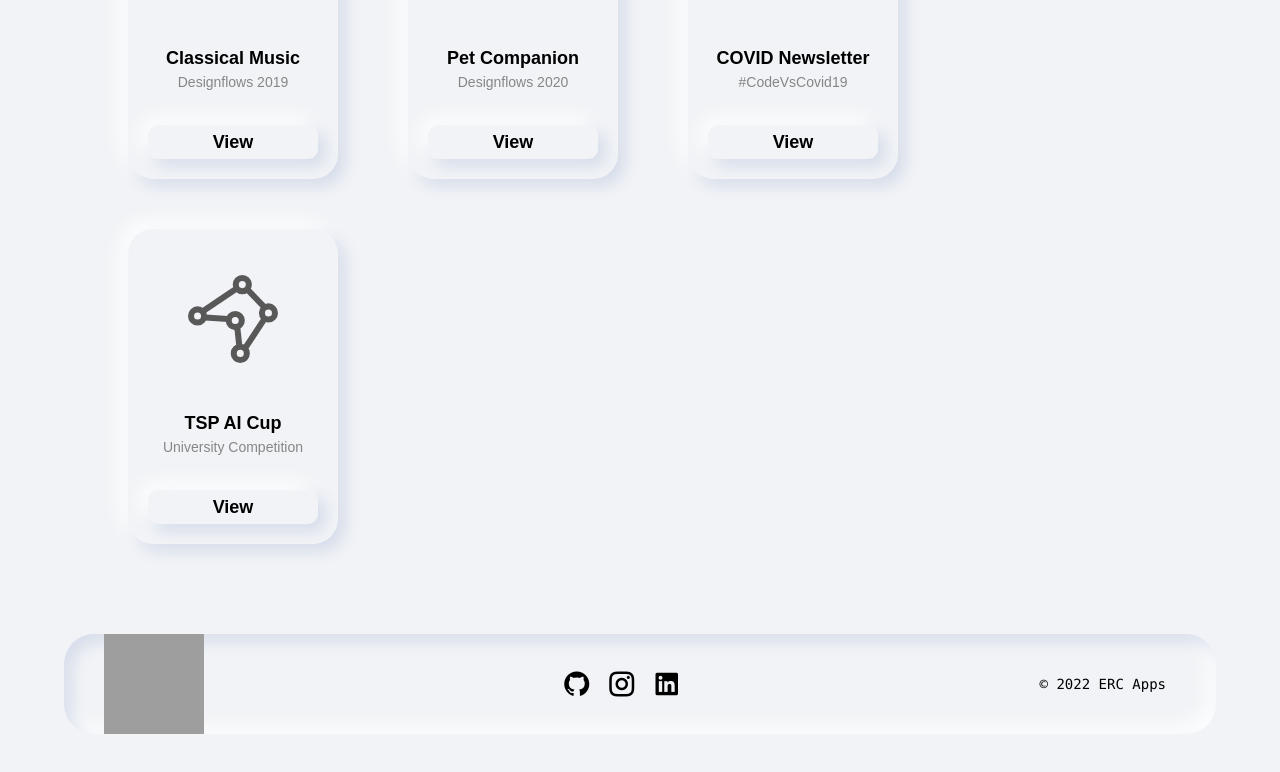
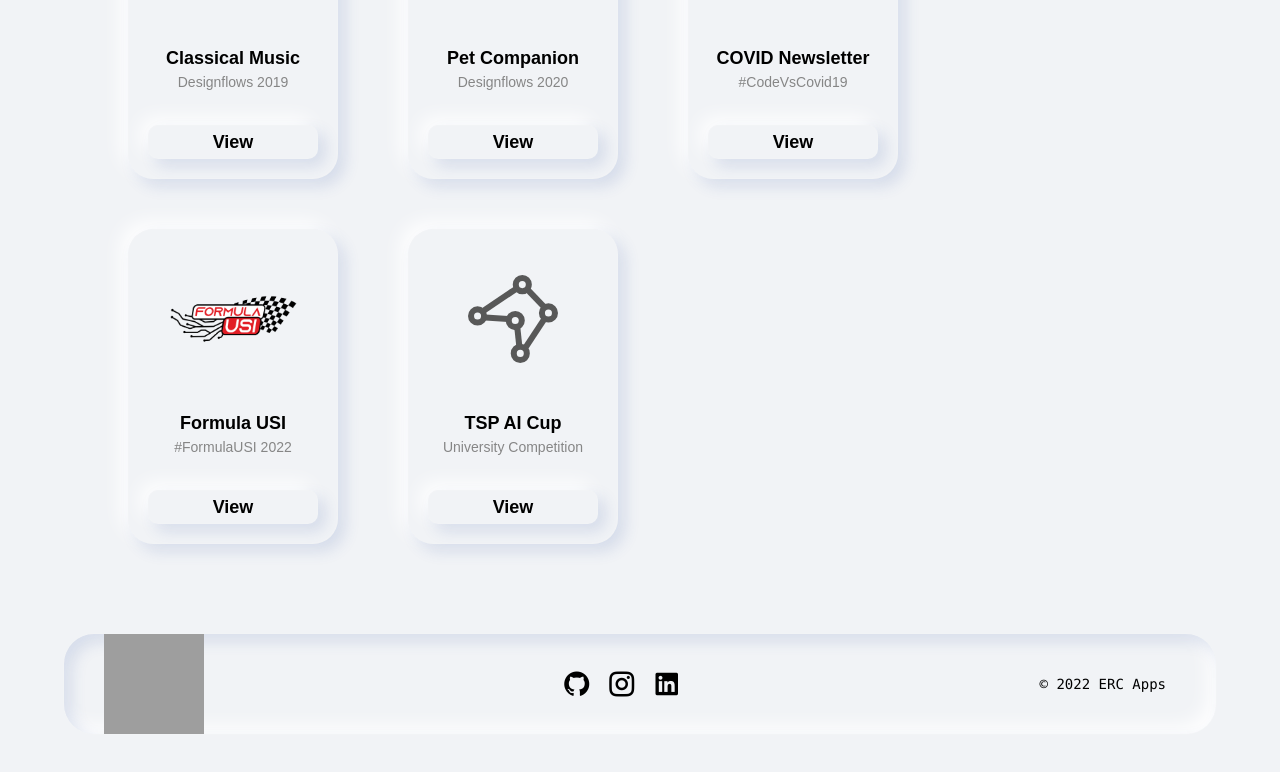
Before and after one commit to edoriggio/erc-apps, a Vue app: page /projects in a window 1280 px wide. Shown: the part 1998-2770 px from the top of the page. Built offline with nearby package versions, Linux system fonts and the light colour scheme; grey boxes are pictures that could not be loaded; a web font is replaced by a local one; what vue-flag-icon would draw is missing.

Commit message:
added formula usi

```diff
--- a/src/components/about/Skill.vue
+++ b/src/components/about/Skill.vue
@@ -250,6 +250,13 @@ export default {
     filter: invert(20%) sepia(63%) saturate(1709%) hue-rotate(216deg) brightness(95%) contrast(88%);
 }
 
+#-formulausi-2022 > img {
+  width: 30px;
+  height: 25px;
+  margin-right: 19px;
+  margin-left: 6px;
+}
+
 .cw-rotate {
     transform: rotate(0deg);
     transition: transform 0.2s ease-in-out;
--- a/src/components/projects/Project.vue
+++ b/src/components/projects/Project.vue
@@ -169,6 +169,11 @@ a:hover {
     width: 90px;
 }
 
+.formula-usi > img {
+  margin: 54px 0;
+  width: 127px;
+}
+
 .raytracer > img {
     margin: 63px 0;
     width: 90px;
--- a/src/components/projects/ProjectHeader.vue
+++ b/src/components/projects/ProjectHeader.vue
@@ -100,13 +100,13 @@ export default {
 </style>
 
 <style>
-.chinaconvitto-logo {
+.chinaconvitto-logo,
+.checq-me-logo,
+.formula-usi-logo {
     width: 70% !important;
 }
 
 .checq-me-logo {
-    width: 70% !important;
-
     filter: invert(20%) sepia(63%) saturate(1709%) hue-rotate(216deg) brightness(95%) contrast(88%);
 }
 </style>
--- a/src/data/about.js
+++ b/src/data/about.js
@@ -16,6 +16,12 @@ const _skills = [
                 'path': 'covid-newsletter',
                 'category': 'Competitions',
                 'icon': 'assets/competitions/newsletter.png'
+            },
+            {
+                'name': '#FormulaUSI 2022',
+                'path': 'formula-usi',
+                'category': 'Competitions',
+                'icon': 'assets/competitions/formulausi.png'
             }
         ]
     },
--- a/src/data/projects.js
+++ b/src/data/projects.js
@@ -139,7 +139,8 @@ const _projects = [
         'description': 'In this competition, candidates where asked to design an application for people who love music and what to increase their knowledge about the subject. The app had to be interactive and engaging. The three screens we had to design were: Homepage, where users could discover new content (such as music, podcasts...); Learn, where users had the possibility to study more in depth the world of music; and finally a Paywall, where users would land if they decided to go with the Pro version of the application. The total duration of the competition was of three days.',
         'screenshots': ['assets/competitions/designflows2019/designflows2019-screen-1.png', 'assets/competitions/designflows2019/designflows2019-screen-2.png', 'assets/competitions/designflows2019/designflows2019-screen-3.png'],
         'technologies': [],
-        'link': []
+        'link': [],
+        'achievements': []
     },
     {
         'title': 'Pet Companion',
@@ -151,7 +152,8 @@ const _projects = [
         'description': 'During this competition, we were asked to create the design for an application for those passionate about pets, and who want to learn more about domestic animals. The app had to be divided into three screens: Discover, where users are recommended content; Maps, where users can find follow an educational track and test their knowledge on pets; and a Paywall, where the user lands when they want to subscribe - if they haven\'t done already. The total duration of this competition was of three days.',
         'screenshots': ['assets/competitions/designflows2020/designflows2020-screen-1.png', 'assets/competitions/designflows2020/designflows2020-screen-2.png', 'assets/competitions/designflows2020/designflows2020-screen-3.png'],
         'technologies': [],
-        'link': []
+        'link': [],
+        'achievements': []
     },
     {
         'title': 'COVID Newsletter',
@@ -164,7 +166,22 @@ const _projects = [
         'screenshots': [],
         'technologies': ['**Languages:** Python v3.8.2, Node.js v12.16.3',
             '**External Libraries:** Mailchimp API, Plotly'],
-        'link': ['https://github.com/edoriggio/covid19-daily-newsletter']
+        'link': ['https://github.com/edoriggio/covid19-daily-newsletter'],
+        'achievements': []
+    },
+    {
+        'title': 'Formula USI',
+        'path': 'formula-usi',
+        'category': '#FormulaUSI 2022',
+        'macro_category': 'Competition',
+        'icon': 'assets/competitions/formulausi.png',
+        'competition': '[#FormulaUSI 2022](https://formulausi.si.usi.ch/2022/) - In-person Hackathon organized by Università della Svizzera Italiana',
+        'description': 'My team – composed of Claudio Milanesi, Luca de Felice, Matteo Martinoli, and I – participated in the second edition of #FormulaUSI, an event organised by the Software Institute at Università della Svizzera Italiana. The goal of this event was to develop a Machine Learning model for a miniature self-driving race car during the course of three days. With the car and our trained models we managed to win all of the prizes. Details on this event can be found in [this news article on the competition](https://www.usi.ch/en/feeds/23569).',
+        'screenshots': [],
+        'technologies': ['**Languages:** Python v3.7',
+            '**External Libraries:** tensorflow v2.2.0'],
+        'link': [],
+        'achievements': ['__1st place:__ Head-to-Head tournament', '__Winners:__ "Best Lap Time" challenge *[with a time of 10.823"]*', '__Winners:__ "Best Average Time" challenge *[with a time of 11.368"]*']
     },
     {
         'title': 'TSP AI Cup',
@@ -176,7 +193,8 @@ const _projects = [
         'description': 'The purpose of this competition was to find the shortest possible tours given a number of Euclidean TSP problems. In order to do so, we had to propose, implement and test one or more heuristic algorithms learned during the semester. I\'ve decided to implement the [Best Nearest Neighbors](https://en.wikipedia.org/wiki/Nearest_neighbor_search) heuristic algorithm and the [2.5-opt](https://tsp-basics.blogspot.com/2017/03/25-opt.html) optimizer. The combination of the two algorithms mentioned above made me reach an average gap of 4.2% between the best possible solution and my solution.',
         'screenshots': [],
         'technologies': ['**Language:** C++11'],
-        'link': ['https://github.com/edoriggio/ai-cup']
+        'link': ['https://github.com/edoriggio/ai-cup'],
+        'achievements': []
     }
 ]
 
--- a/src/pages/ProjectPage.vue
+++ b/src/pages/ProjectPage.vue
@@ -142,6 +142,10 @@ export default {
 
                 this.project.competition = this.parseMarkdown(this.project.competition)
                 this.project.description = this.parseMarkdown(this.project.description)
+
+                for (let i = 0; i < this.project.achievements.length; i++) {
+                  this.project.achievements[i] = this.parseMarkdown(this.project.achievements[i])
+                }
             }
         },
         getIcon(icon) {
--- a/src/pages/projects/Competition.vue
+++ b/src/pages/projects/Competition.vue
@@ -35,6 +35,15 @@
                 <span>A more detailed description of the project can be found in the</span>&nbsp;
                 <a :href="project.link" target="_blank">GitHub repo</a>.
             </div>
+
+            <div v-if="project.achievements.length > 0" class="contents">
+                <h2>Achievements</h2>
+                <ul>
+                    <li v-for="achievement in achievements" :key="achievement">
+                        <span v-html="achievement"/>
+                    </li>
+                </ul>
+            </div>
         </div>
     </div>
 </template>
@@ -52,11 +61,13 @@ export default {
     },
     data() {
         return {
-            technologies: Array
+            technologies: Array,
+            achievements: Array
         }
     },
     created() {
         this.technologies = this.project.technologies
+        this.achievements = this.project.achievements
     },
     methods: {
         getIcon(icon) {
```
Also changed, not shown: src/assets/competitions/formulausi.png (added).
